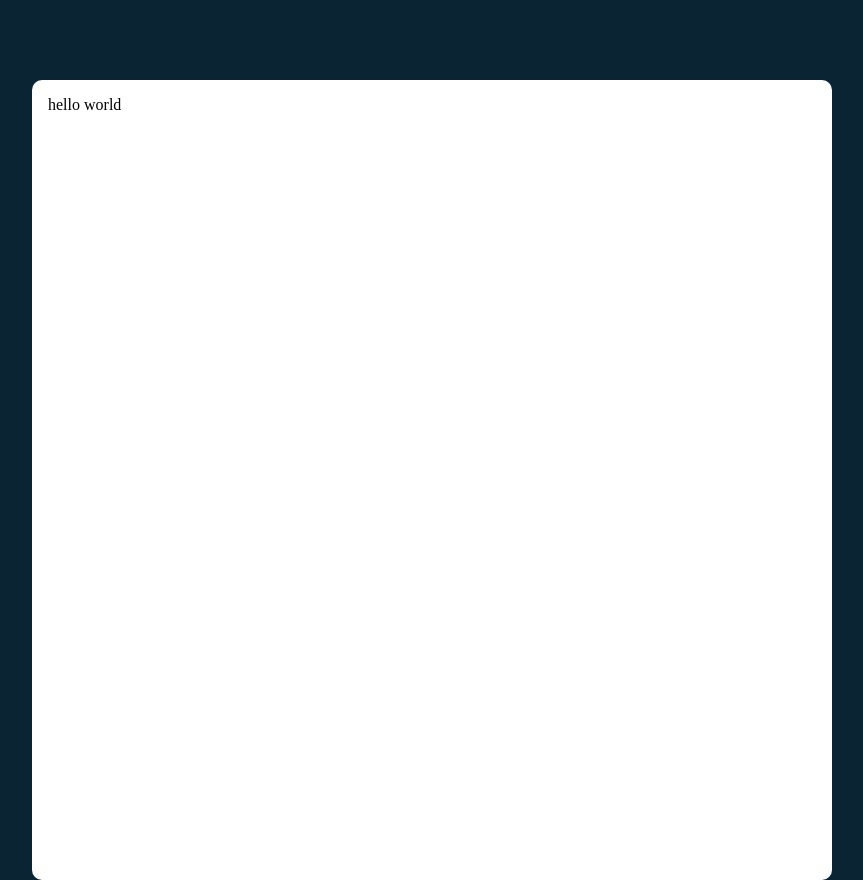
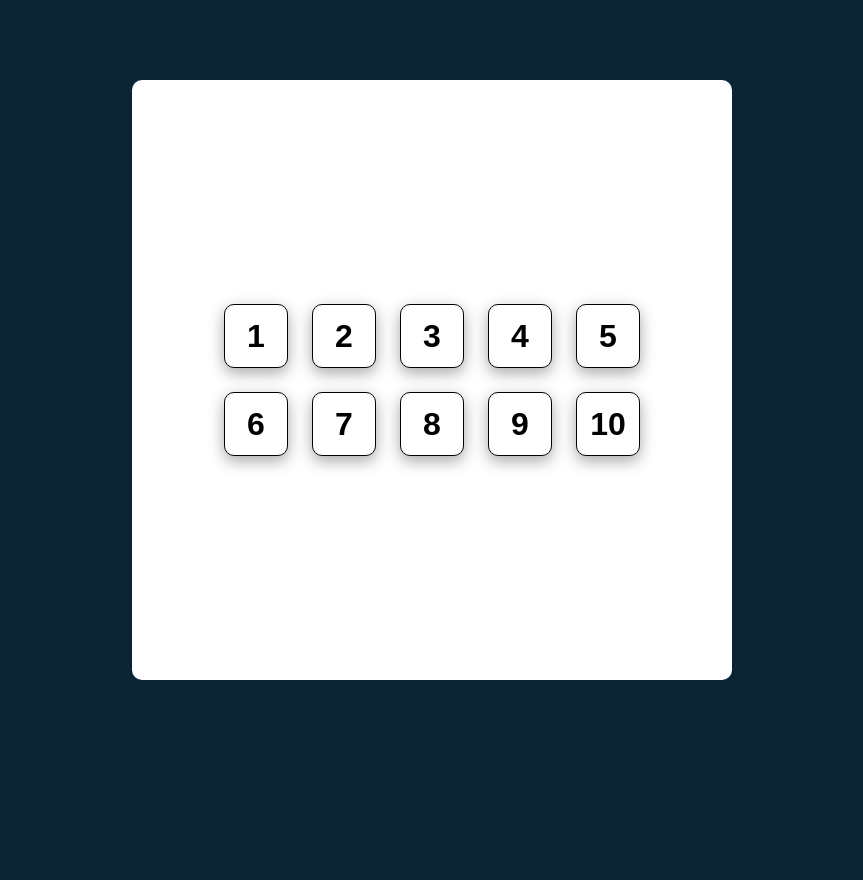
Before and after one commit to Richard-M-Sullivan/tenzies, a React (Vite) app: page / in a window 1280 px wide. Shown: the whole page, without its empty margins (208-1071 px from the left). After the commit the page ends 800 px from the top, so only its background shows below. Built offline with nearby package versions, Linux system fonts and the light colour scheme.

Commit message:
create: dice component and dice collection

```diff
--- a/src/App.css
+++ b/src/App.css
@@ -20,14 +20,25 @@ div#root {
 }
 
 main {
+    display:flex;
+    flex-direction: column;
+    align-items: center;
+    justify-content: center;
     padding: 1rem;
 
     width:100%;
-    max-width: 800px;
-    min-width: 400px;
+    width: 600px;
     aspect-ratio: 1 / 1;
 
 
     background-color: white;
     border-radius: 10px;
 }
+
+main .diceSection {
+    display: grid;
+    grid-template: repeat(2, 1fr) / repeat(5, 1fr);
+    justify-items: center;
+    align-items: center;
+    gap: 1.5rem;
+}
--- a/src/App.jsx
+++ b/src/App.jsx
@@ -1,12 +1,17 @@
 import './App.css'
+import Die from './components/Die'
 
 function App() {
 
-  return (
-    <main>
-        <p>hello world</p>
-    </main>
-  )
+    const dice = Array.from({length:10}, (_, i) => (<Die key={'die' + i} number={i+1} />))
+
+    return (
+        <main>
+            <div className="diceSection">
+                {dice}
+            </div>
+        </main>
+    )
 }
 
 export default App
--- /dev/null
+++ b/src/components/Die.css
@@ -0,0 +1,17 @@
+.Die {
+    display: flex;
+    justify-content: center;
+    align-items: center;
+    border-radius: 10px;
+    border: solid black 1px;
+    aspect-ratio: 1 / 1;
+    width: 4rem;
+    box-shadow: rgba(0, 0, 0, 0.35) 0px 5px 15px;
+    background-color: white;
+}
+
+.Die p {
+    font-size: 2rem;
+    font-weight: 800;
+    cursor: pointer;
+}
--- /dev/null
+++ b/src/components/Die.jsx
@@ -0,0 +1,9 @@
+import './Die.css'
+
+export default function Die(props) {
+    return (
+        <button className="Die">
+            <p>{props.number}</p>
+        </button>
+    )
+}
```
